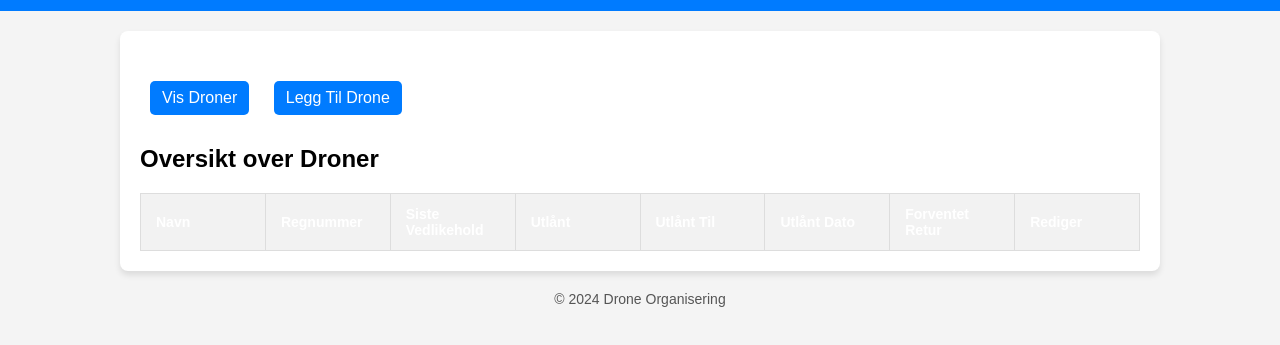
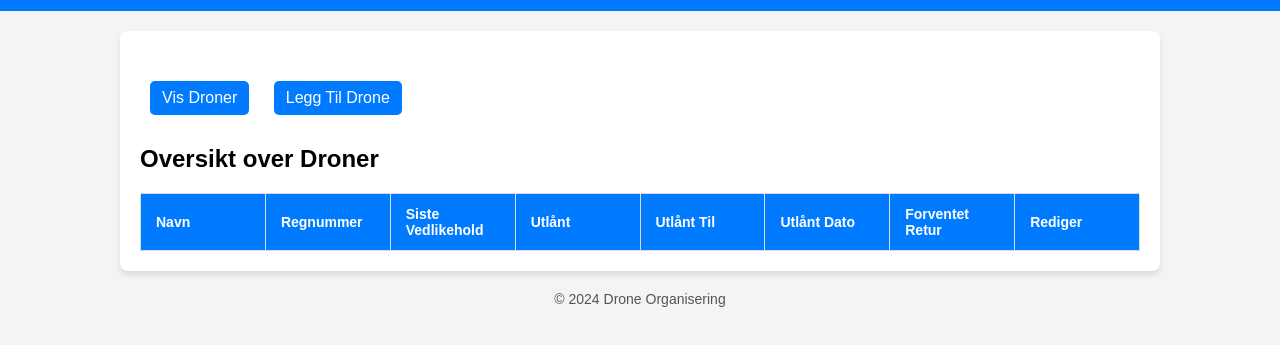
Before and after one commit to DjDoon/GlemmenDRF-CRM, a plain HTML site: page admin.html in a window 1280 px wide. Shown: the part 89-434 px from the top of the page. Drawn offline with Linux system fonts and the light colour scheme.

Commit message:
Update admin.html

```diff
--- a/admin.html
+++ b/admin.html
@@ -16,7 +16,7 @@
             text-align: left;
         }
         th {
-            background-color: #f2f2f2;
+            background-color: #007BFF;
         }
         input, select {
             width: 100%;
```
